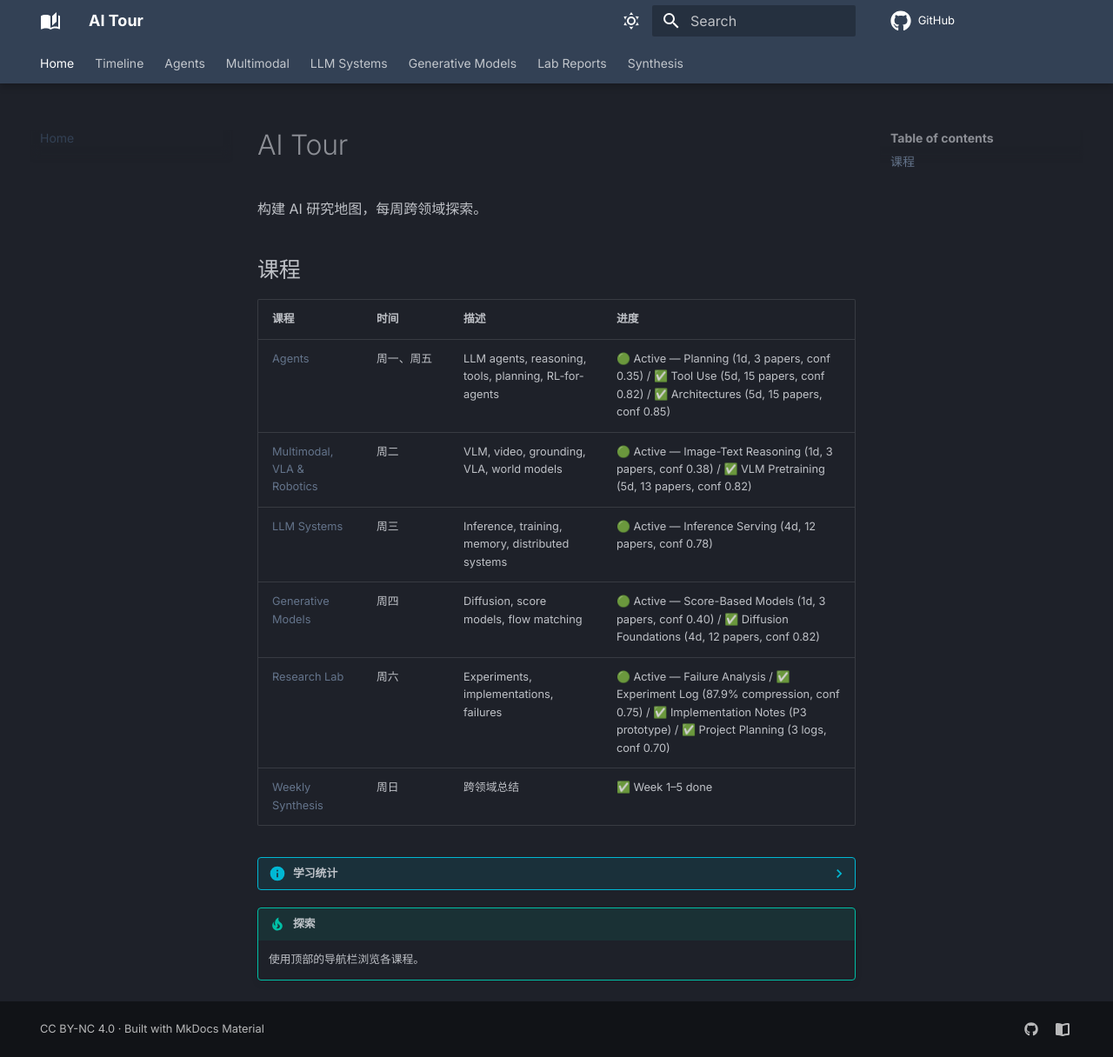
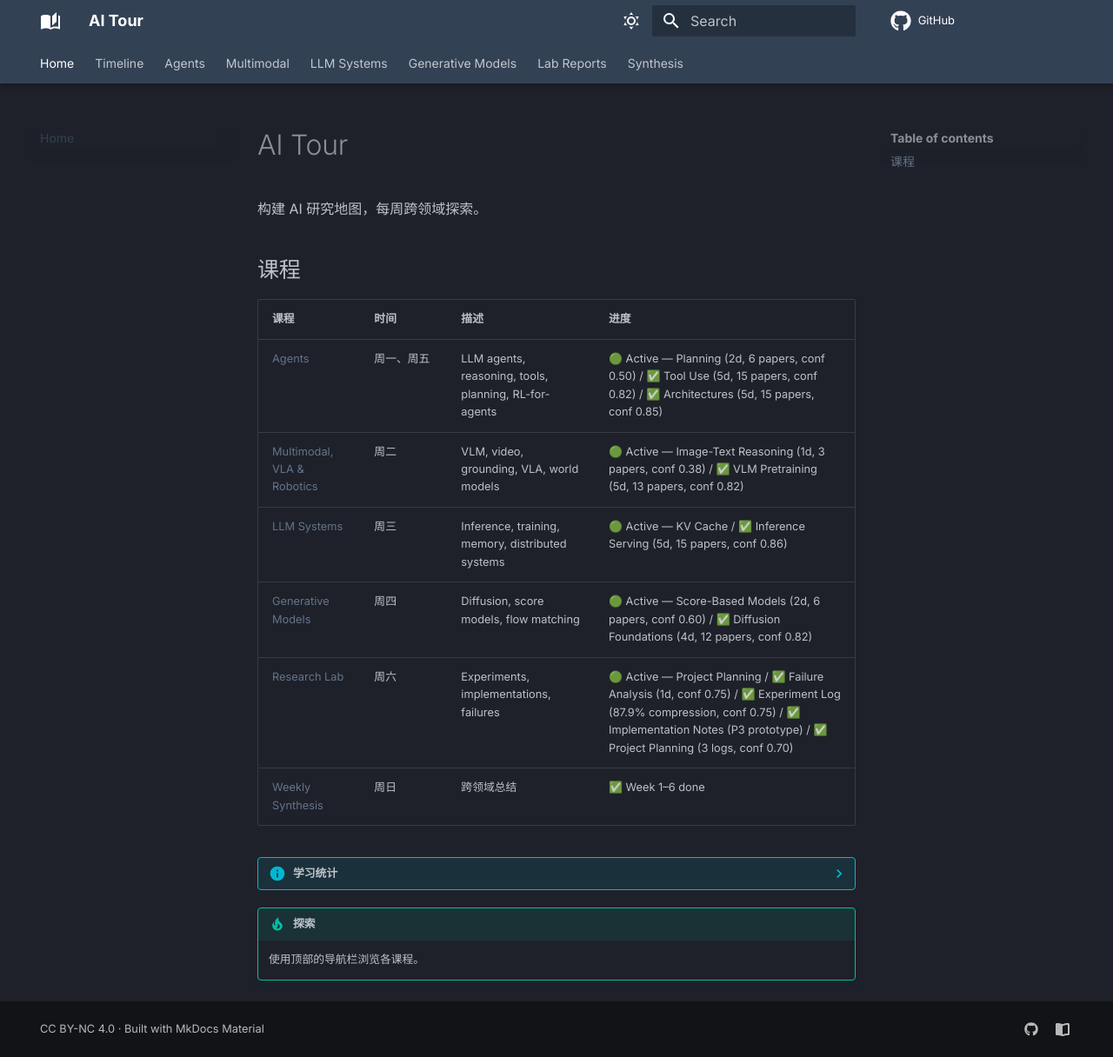
Before and after one commit to caiyuanrui/ai-tour, an MkDocs documentation site: the page built from docs/index.md, in a window 1280 px wide and 1216 px high. Shown: the whole window at 87% size. Built offline with MkDocs 1.6.1 and Material for MkDocs 9.7.7, drawn with Linux system fonts in a browser that asks for light colours; comment, search, counter and statistics services are not loaded.

Commit message:
ai-tour: synthesis / weekly-synthesis — Week 6 synthesis (Planning paradigm, Inference Serving capstone, Image-Text Reasoning, Score-Based SDE unification, P3 failure postmortem)

```diff
--- a/docs/index.md
+++ b/docs/index.md
@@ -6,19 +6,20 @@
 
 | 课程 | 时间 | 描述 | 进度 |
 |------|------|------|------|
-| [Agents](agents/index.md) | 周一、周五 | LLM agents, reasoning, tools, planning, RL-for-agents | 🟢 Active — Planning (1d, 3 papers, conf 0.35) / ✅ Tool Use (5d, 15 papers, conf 0.82) / ✅ Architectures (5d, 15 papers, conf 0.85) |
+| [Agents](agents/index.md) | 周一、周五 | LLM agents, reasoning, tools, planning, RL-for-agents | 🟢 Active — Planning (2d, 6 papers, conf 0.50) / ✅ Tool Use (5d, 15 papers, conf 0.82) / ✅ Architectures (5d, 15 papers, conf 0.85) |
 | [Multimodal, VLA & Robotics](multimodal/index.md) | 周二 | VLM, video, grounding, VLA, world models | 🟢 Active — Image-Text Reasoning (1d, 3 papers, conf 0.38) / ✅ VLM Pretraining (5d, 13 papers, conf 0.82) |
-| [LLM Systems](llm-systems/index.md) | 周三 | Inference, training, memory, distributed systems | 🟢 Active — Inference Serving (4d, 12 papers, conf 0.78) |
-| [Generative Models](generative-models/index.md) | 周四 | Diffusion, score models, flow matching | 🟢 Active — Score-Based Models (1d, 3 papers, conf 0.40) / ✅ Diffusion Foundations (4d, 12 papers, conf 0.82) |
-| [Research Lab](lab-reports/index.md) | 周六 | Experiments, implementations, failures | 🟢 Active — Failure Analysis / ✅ Experiment Log (87.9% compression, conf 0.75) / ✅ Implementation Notes (P3 prototype) / ✅ Project Planning (3 logs, conf 0.70) |
-| [Weekly Synthesis](synthesis/index.md) | 周日 | 跨领域总结 | ✅ Week 1–5 done |
+| [LLM Systems](llm-systems/index.md) | 周三 | Inference, training, memory, distributed systems | 🟢 Active — KV Cache / ✅ Inference Serving (5d, 15 papers, conf 0.86) |
+| [Generative Models](generative-models/index.md) | 周四 | Diffusion, score models, flow matching | 🟢 Active — Score-Based Models (2d, 6 papers, conf 0.60) / ✅ Diffusion Foundations (4d, 12 papers, conf 0.82) |
+| [Research Lab](lab-reports/index.md) | 周六 | Experiments, implementations, failures | 🟢 Active — Project Planning / ✅ Failure Analysis (1d, conf 0.75) / ✅ Experiment Log (87.9% compression, conf 0.75) / ✅ Implementation Notes (P3 prototype) / ✅ Project Planning (3 logs, conf 0.70) |
+| [Weekly Synthesis](synthesis/index.md) | 周日 | 跨领域总结 | ✅ Week 1–6 done |
 
 ??? info "学习统计"
     - 课程数: 5 + 1 synthesis
-    - 论文阅读: 95 篇（32 主 + 63 相关）
+    - 论文阅读: 85 篇（28 主 + 57 相关）
     - 开始日期: 2026-06-01
-    - 已完成主题: 4（Architectures, Tool Use, VLM Pretraining, Diffusion Foundations）
-    - 激活中主题: 5（Planning, Image-Text Reasoning, Inference Serving, Score-Based Models, Failure Analysis）
+    - 已完成主题: 5（Architectures, Tool Use, VLM Pretraining, Diffusion Foundations, Inference Serving）
+    - 激活中主题: 4（Planning, Image-Text Reasoning, Score-Based Models, KV Cache）
+    - 已完成 Lab 主题: 3（Experiment Log, Implementation Notes, Failure Analysis）
 
 !!! tip "探索"
     使用顶部的导航栏浏览各课程。
--- a/mkdocs.yml
+++ b/mkdocs.yml
@@ -152,6 +152,7 @@ nav:
       - "Week 3": synthesis/weekly/2026-06-21-weekly-synthesis.md
       - "Week 4": synthesis/weekly/2026-06-28-weekly-synthesis.md
       - "Week 5": synthesis/weekly/2026-07-05-weekly-synthesis.md
+      - "Week 6": synthesis/weekly/2026-07-12-weekly-synthesis.md
 
 extra:
   social:
```
Also changed, not shown: docs/synthesis/index.md (+1 -0 lines), docs/synthesis/weekly/2026-07-12-weekly-synthesis.md (added, +135 -0 lines).
